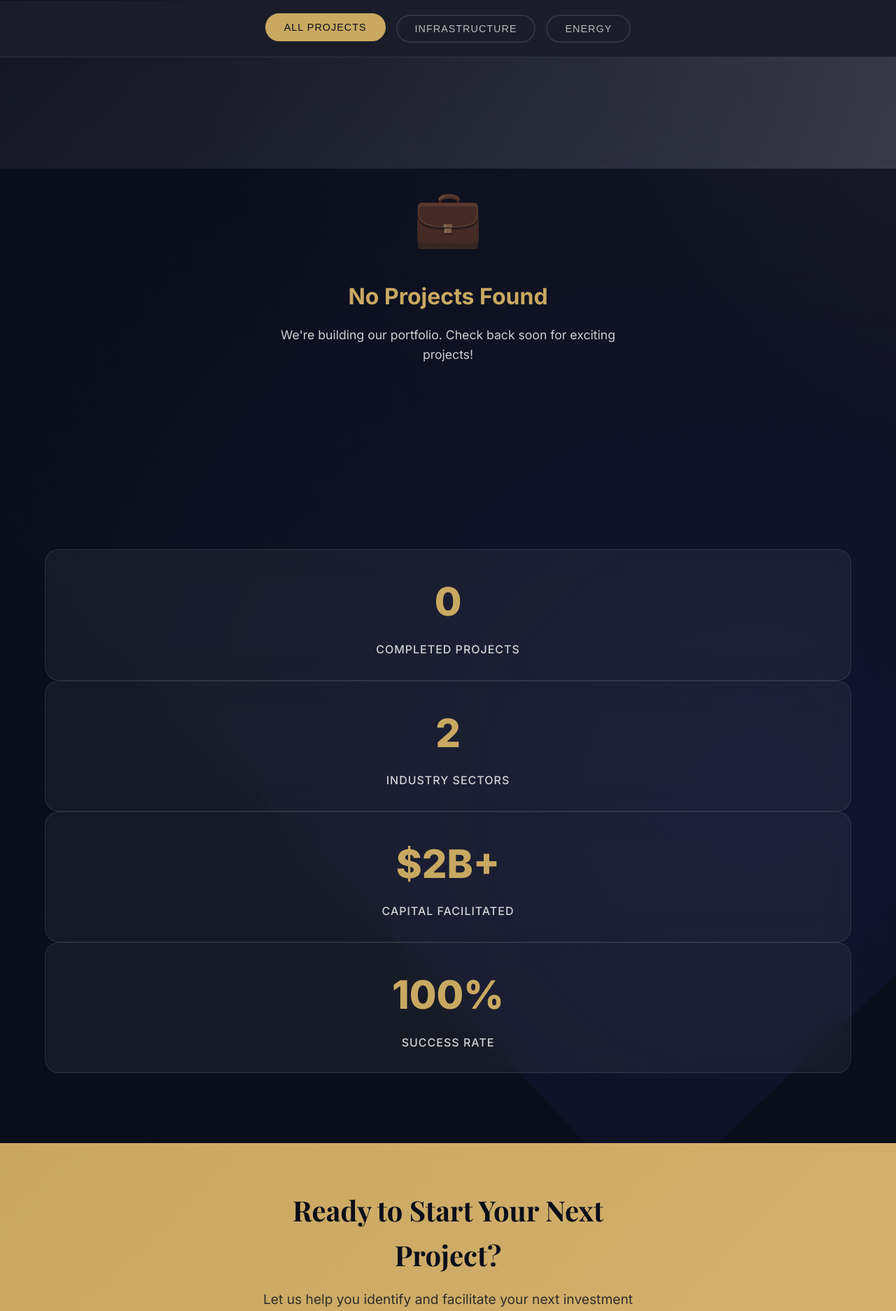
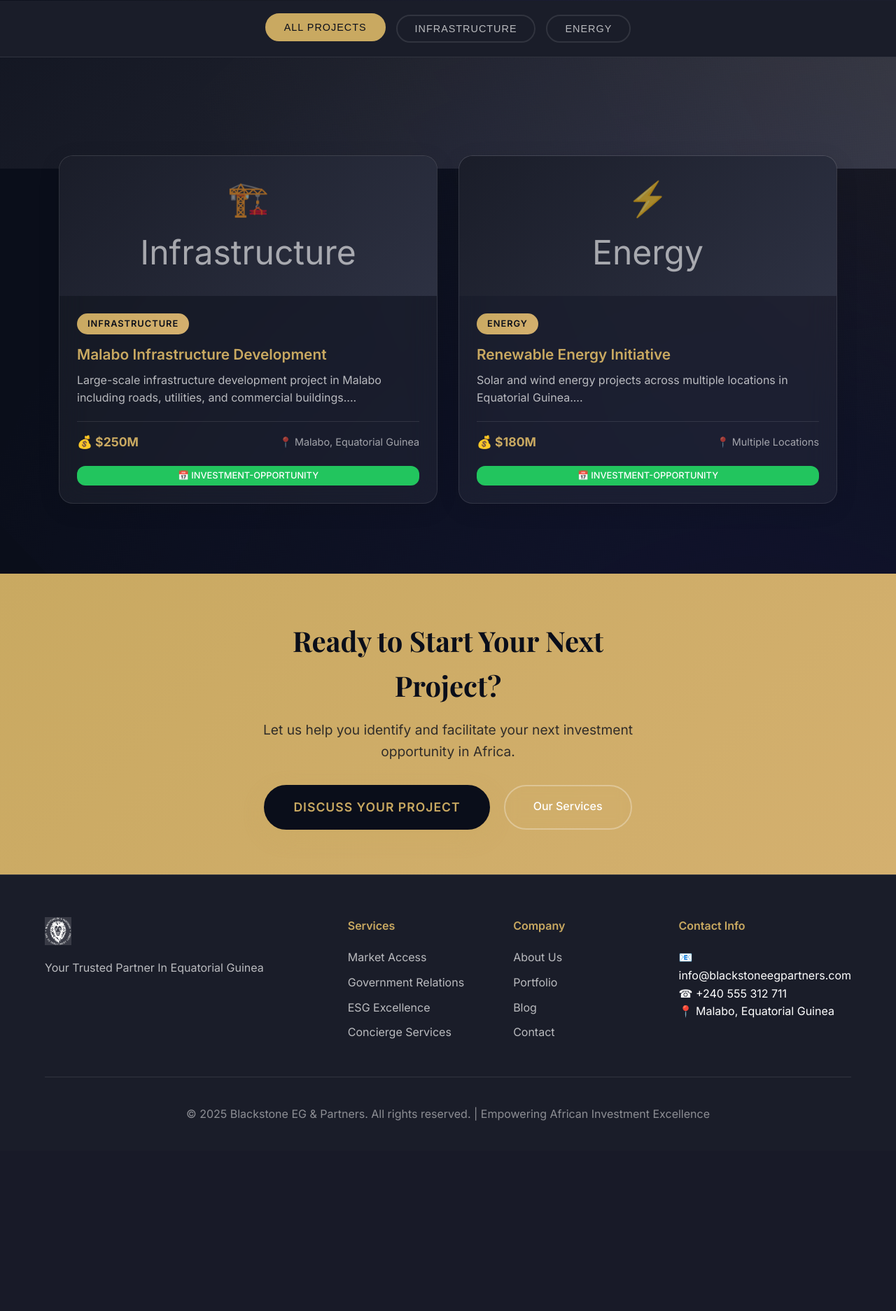
Before and after one commit to Aavomo/BlackStone-Website, a Flask app: page /portfolio in a window 1280 px wide. Shown: the part 559-2433 px from the top of the page at 70% size. After the commit the page ends 2161 px from the top, so only its background shows below. Run offline with Flask 3, Linux system fonts and the light colour scheme; some libraries are stand-ins or nearby versions.

Commit message:
godhelpme

```diff
--- a/app_enhanced.py
+++ b/app_enhanced.py
@@ -101,7 +101,7 @@ class PortfolioItem(db.Model):
     completion_date = db.Column(db.Date)
     featured_image = db.Column(db.String(200))
     gallery_images = db.Column(db.Text)  # JSON string of image paths
-    status = db.Column(db.String(50), default='completed')  # completed, ongoing, planned
+    status = db.Column(db.String(50), default='Investment Opportunity')  # completed, ongoing, planned
     location = db.Column(db.String(100))
     created_at = db.Column(db.DateTime, default=datetime.utcnow)
 
@@ -217,6 +217,19 @@ class PortfolioAdminView(SecureModelView):
     column_searchable_list = ['title', 'description']
     column_filters = ['category', 'status', 'completion_date']
 
+    # Add form choices for status dropdown
+    form_choices = {
+        'status': [
+            ('investment-opportunity', 'Investment Opportunity'),
+            ('ongoing', 'Ongoing'),
+            ('completed', 'Completed'),
+            ('planned', 'Planned')
+        ]
+    }
+
+    # Make status editable inline
+    column_editable_list = ['status']
+
 class DashboardView(AdminIndexView):
     def is_accessible(self):
         return current_user.is_authenticated and current_user.is_admin
@@ -318,42 +331,7 @@ services = [
 ]
 
 team_members = [
-    {
-        'name': 'Teresa Nnang Avomo',
-        'title': 'Directora General',
-        'bio': 'Visionary leader with extensive experience in the oil and energy sector. As the first female Managing Director of GEPetrol, Teresa brings over 10 years of engineering expertise and strategic leadership in STEAM industries to drive Blackstone EG\'s consulting and facilitation initiatives.',
-        'image': 'teresa.jpg'
-    },
-    {
-        'name': 'Dionisia Alogo',
-        'title': 'Encargada de Captación Comercial y Legal',
-        'bio': 'Founder of ALOGO LAW FIRM, specializing in corporate law and business development. Expert in international legal standards with deep understanding of commercial frameworks that drive competitive business environments in Equatorial Guinea.',
-        'image': 'dionisia.jpg'
-    },
-    {
-        'name': 'Yvone Bekale',
-        'title': 'Encargado de Captación Internacional',
-        'bio': 'International business development specialist with expertise in cross-border investment facilitation. Leads strategic partnerships and investor relations across global markets, connecting international capital with African opportunities.',
-        'image': 'yvone-bekale.jpg'
-    },
-    {
-        'name': 'Rufino Esono',
-        'title': 'Encargado de Operaciones de Campo e Institucionales',
-        'bio': 'Operations and institutional relations expert with extensive field experience. Manages on-ground logistics, government liaisons, and ensures seamless execution of consulting projects while maintaining strong institutional partnerships.',
-        'image': 'rufino-esono.jpg'
-    },
-    {
-        'name': 'Catalina Esono Abomo',
-        'title': 'Encargada de Redes Sociales y Medios Digitales',
-        'bio': 'Digital marketing strategist and social media expert. Manages Blackstone EG\'s digital presence, investor communications, and multimedia content strategy to enhance market visibility and stakeholder engagement across digital platforms.',
-        'image': 'catalina-esono-abomo.jpg'
-    },
-    {
-        'name': 'Diana',
-        'title': 'Encargada de Relaciones Internacionales, Visibilidad e Imagen Corporativa',
-        'bio': 'International relations and corporate communications specialist. Oversees brand positioning, public relations, and corporate image management while building strategic relationships with international stakeholders and media partners.',
-        'image': 'diana.jpg'
-    }
+
 ]
 
 # Routes
@@ -361,7 +339,8 @@ team_members = [
 def home():
     settings = get_company_settings()
     recent_posts = BlogPost.query.filter_by(published=True).order_by(BlogPost.created_at.desc()).limit(3).all()
-    featured_portfolio = PortfolioItem.query.filter_by(status='completed').limit(4).all()
+    featured_portfolio = PortfolioItem.query.filter(
+    PortfolioItem.status.in_(['investment-opportunity', 'completed'])).order_by(PortfolioItem.created_at.desc()).limit(4).all()
     return render_template('enhanced/index.html',
                          services=services[:4],
                          settings=settings,
@@ -447,9 +426,14 @@ def portfolio_page():
     category = request.args.get('category', 'all')
 
     if category == 'all':
-        projects = PortfolioItem.query.filter_by(status='completed').order_by(PortfolioItem.created_at.desc()).all()
+        projects = PortfolioItem.query.filter(
+            PortfolioItem.status.in_(['investment-opportunity', 'completed'])
+        ).order_by(PortfolioItem.created_at.desc()).all()
     else:
-        projects = PortfolioItem.query.filter_by(category=category, status='completed').order_by(PortfolioItem.created_at.desc()).all()
+        projects = PortfolioItem.query.filter(
+            PortfolioItem.category == category,
+            PortfolioItem.status.in_(['investment-opportunity', 'completed'])
+        ).order_by(PortfolioItem.created_at.desc()).all()
 
     categories = db.session.query(PortfolioItem.category).distinct().all()
     categories = [cat[0] for cat in categories]
@@ -556,63 +540,15 @@ def init_db():
             admin_user.set_password('YOUR_SECURE_PASSWORD_HERE')  # ⚠️ CHANGE THIS!
             db.session.add(admin_user)
 
-        # Create sample blog posts
-        if BlogPost.query.count() == 0:
-            sample_posts = [
-                {
-                    'title': 'Investment Opportunities in Equatorial Guinea 2025',
-                    'slug': 'investment-opportunities-equatorial-guinea-2025',
-                    'content': '''<p>Equatorial Guinea presents unprecedented investment opportunities in 2025...</p>''',
-                    'excerpt': 'Discover the latest investment opportunities in one of Africa\'s most promising markets.',
-                    'author': 'Teresa Nnang Avomo',
-                    'published': True,
-                    'tags': 'investment, africa, opportunities'
-                },
-                {
-                    'title': 'ESG Investing in African Markets',
-                    'slug': 'esg-investing-african-markets',
-                    'content': '''<p>Environmental, Social, and Governance investing is reshaping African markets...</p>''',
-                    'excerpt': 'How ESG principles are driving sustainable investment in Africa.',
-                    'author': 'Dionisia Alogo',
-                    'published': True,
-                    'tags': 'esg, sustainability, africa'
-                }
-            ]
+        # REMOVED: Sample blog posts block
+        # (No more hardcoded blogs—add via admin now!)
 
-            for post_data in sample_posts:
-                post = BlogPost(**post_data)
-                db.session.add(post)
-
-        # Create sample portfolio items
-        if PortfolioItem.query.count() == 0:
-            sample_projects = [
-                {
-                    'title': 'Malabo Infrastructure Development',
-                    'description': 'Large-scale infrastructure development project in Malabo including roads, utilities, and commercial buildings.',
-                    'category': 'Infrastructure',
-                    'client': 'Government of Equatorial Guinea',
-                    'value': '$250M',
-                    'location': 'Malabo, Equatorial Guinea',
-                    'status': 'completed'
-                },
-                {
-                    'title': 'Renewable Energy Initiative',
-                    'description': 'Solar and wind energy projects across multiple locations in Equatorial Guinea.',
-                    'category': 'Energy',
-                    'client': 'Private Consortium',
-                    'value': '$180M',
-                    'location': 'Multiple Locations',
-                    'status': 'completed'
-                }
-            ]
-
-            for project_data in sample_projects:
-                project = PortfolioItem(**project_data)
-                db.session.add(project)
+        # REMOVED: Sample portfolio items block (from previous edit)
 
         db.session.commit()
-        print("✅ Database initialized with sample data")
-        print("🔑 Admin login: username='admin', password='admin123'")
+        print("✅ Database initialized (no hardcoded samples)")
+        print("🔑 Admin login: username='admin', password='YOUR_SECURE_PASSWORD_HERE'")
+        print("💡 Tip: Add blog posts via /admin > Blog Posts for real content!")
 
 if __name__ == '__main__':
     init_db()
--- a/static/css/enhanced_style.css
+++ b/static/css/enhanced_style.css
@@ -903,6 +903,9 @@ body {
   color: var(--primary-gold);
   margin-bottom: 15px;
 }
+
+
+
 
 .social-links {
   display: flex;
@@ -1645,8 +1648,9 @@ body.page-about-page .hero-title {
 
 body.page-about-page .hero-section .hero-subtitle {
   left: 200px !important;
-  text-align: right !important;
+  text-align: center !important;
   position: relative !important;
+  margin-top: 60px !important;
 }
 
 .about-content {
--- a/templates/enhanced/base.html
+++ b/templates/enhanced/base.html
@@ -152,7 +152,7 @@
             <div class="footer-section">
                 <h4>Contact Info</h4>
                 <p>📧 {{ company_settings.email }}</p>
-                <p>📞 {{ company_settings.phone }}</p>
+                <p>☎ {{ company_settings.phone }}</p>
                 <p>📍 {{ company_settings.address }}</p>
             </div>
         </div>
--- a/templates/enhanced/portfolio.html
+++ b/templates/enhanced/portfolio.html
@@ -101,27 +101,8 @@
     </div>
 </section>
 
-<!-- Portfolio Stats -->
-<section class="section portfolio-stats-section">
-    <div class="portfolio-stats scroll-reveal">
-        <div class="stat-item">
-            <div class="stat-number">{{ projects | length }}</div>
-            <div class="stat-label">Completed Projects</div>
-        </div>
-        <div class="stat-item">
-            <div class="stat-number">{{ categories | length }}</div>
-            <div class="stat-label">Industry Sectors</div>
-        </div>
-        <div class="stat-item">
-            <div class="stat-number">$2B+</div>
-            <div class="stat-label">Capital Facilitated</div>
-        </div>
-        <div class="stat-item">
-            <div class="stat-number">100%</div>
-            <div class="stat-label">Success Rate</div>
-        </div>
-    </div>
-</section>
+
+
 
 <!-- CTA Section -->
 <section class="section cta-section">
--- a/templates/enhanced/portfolio_detail.html
+++ b/templates/enhanced/portfolio_detail.html
@@ -1,6 +1,6 @@
 {% extends "enhanced/base.html" %}
 
-{% block title %}{{ post.title }} - {{ company_settings.company_name }}{% endblock %}
+{% block title %}{{ project.title }} - {{ company_settings.company_name }}{% endblock %}
 {% block description %}{{ project.description[:150] }}{% endblock %}
 
 {% block content %}
```
Also changed, not shown: templates/contact.html (deleted, +0 -84 lines), instance/blackstone_eg.db.
